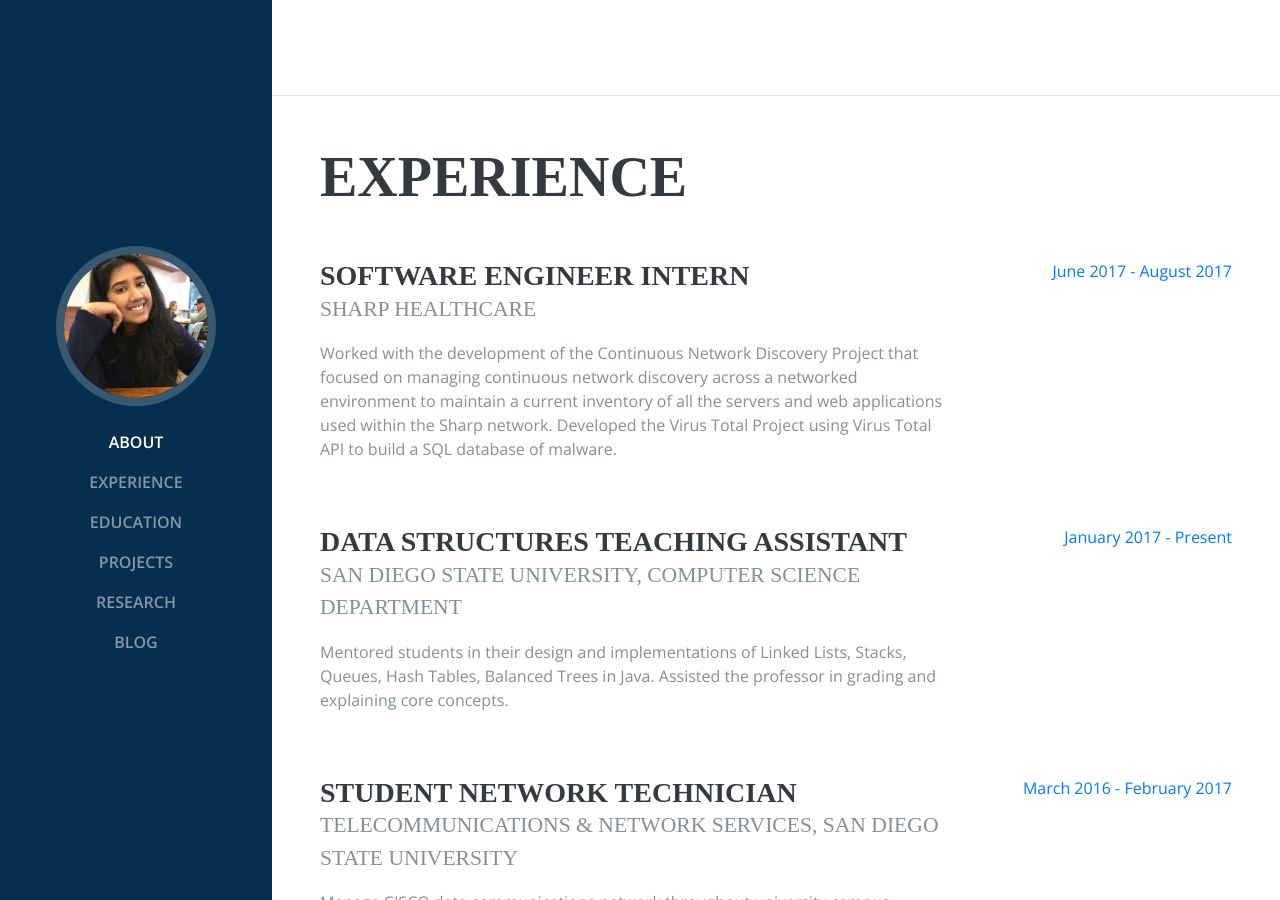
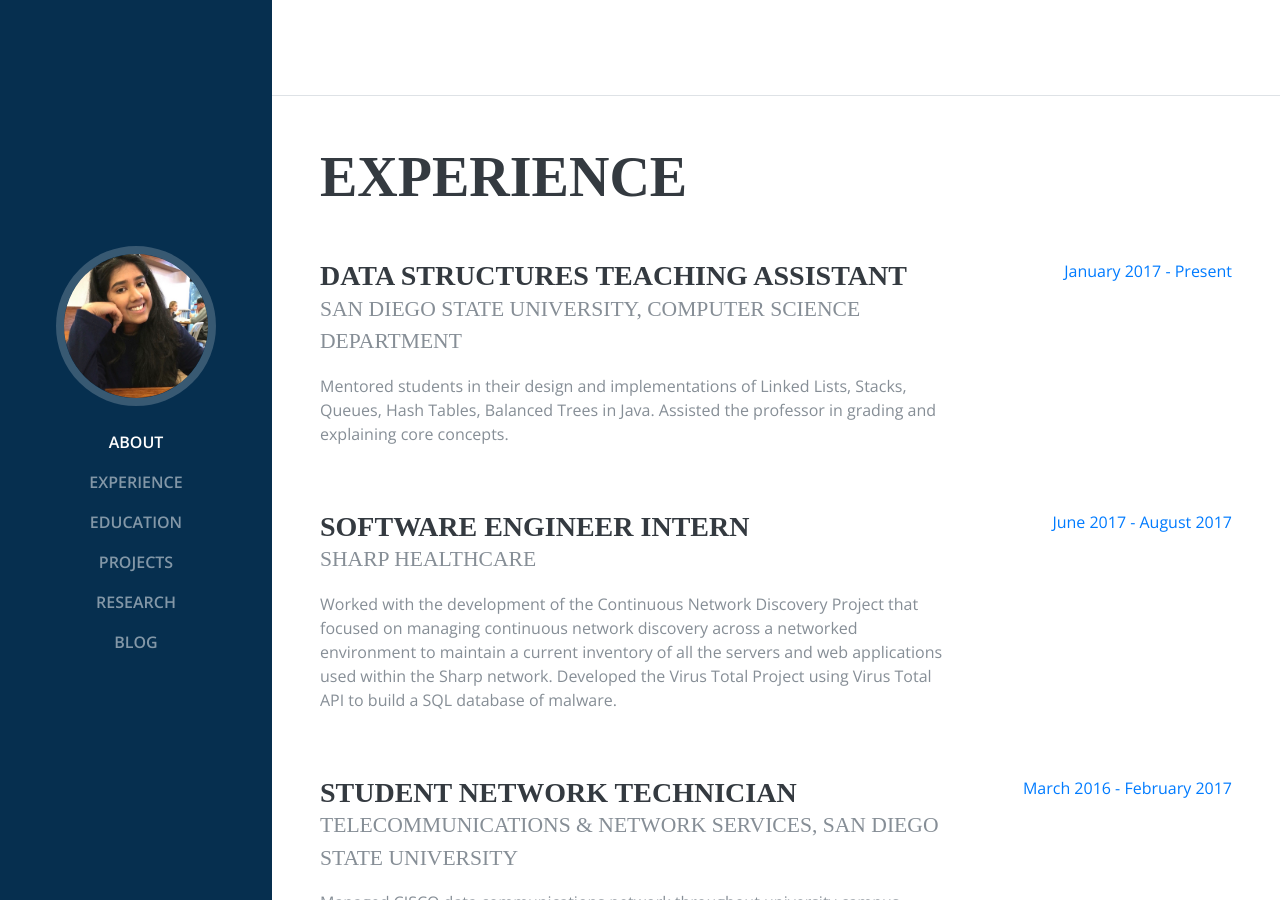
Before and after one commit to rmecwan/rmecwan.github.io, a Jekyll site: the page index.html, which Jekyll copies as it is, in a window 1280 px wide and 900 px high, scrolled down 804 px. Built offline with Jekyll 4.4.1, drawn with Linux system fonts in a browser that asks for light colours; some web fonts are replaced; some of the changed text lies outside the part shown.

Commit message:
Update index.html

```diff
--- a/index.html
+++ b/index.html
@@ -72,7 +72,7 @@
           </div>-->
           <br>
           <br>
-          <p class="mb-5">I am currently a third year student at San Diego State University, pursuing a Bachelor’s degree in Computer Science.</br></br>I have interned as a software engineer for Sharp Healthcare, and during the school year I work as a data structures teaching assistant at San Diego State University, and as a Research Assistant at
+          <p class="mb-5">I am a fourth year student at San Diego State University, pursuing a Bachelor’s degree in Computer Science.</br></br>I have interned as a software engineer for Sharp Healthcare, and during the school year I work as a data structures teaching assistant at San Diego State University, and as a Research Assistant at
           <a href="https://edwards.sdsu.edu/research/" target="_blank"> Edwards Labs</a>. </br></br> When I’m not coding, I like to explore sunny San Diego’s beaches, hiking spots, and try different foods.</p>
           <ul class="list-inline list-social-icons mb-0">
 
@@ -116,19 +116,6 @@
         <div class="my-auto">
           <h2 class="mb-5">Experience</h2>
 
-          <div class="resume-item d-flex flex-column flex-md-row mb-5">
-            <div class="resume-content mr-auto">
-              <h3 class="mb-0">Software Engineer Intern</h3>
-              <div class="subheading mb-3">Sharp Healthcare</div>
-              <p>Worked with the development of the Continuous Network Discovery Project that focused on managing
-              continuous network discovery across a networked environment to maintain a current inventory of all the
-              servers and web applications used within the Sharp network. Developed the Virus Total Project using Virus Total
-              API to build a SQL database of malware. </p>
-            </div>
-            <div class="resume-date text-md-right">
-              <span class="text-primary">June 2017 - August 2017</span>
-            </div>
-          </div>
 
           <div class="resume-item d-flex flex-column flex-md-row mb-5">
             <div class="resume-content mr-auto">
@@ -143,26 +130,30 @@
 
           <div class="resume-item d-flex flex-column flex-md-row mb-5">
             <div class="resume-content mr-auto">
+              <h3 class="mb-0">Software Engineer Intern</h3>
+              <div class="subheading mb-3">Sharp Healthcare</div>
+              <p>Worked with the development of the Continuous Network Discovery Project that focused on managing
+              continuous network discovery across a networked environment to maintain a current inventory of all the
+              servers and web applications used within the Sharp network. Developed the Virus Total Project using Virus Total
+              API to build a SQL database of malware. </p>
+            </div>
+            <div class="resume-date text-md-right">
+              <span class="text-primary">June 2017 - August 2017</span>
+            </div>
+          </div>
+          </div>
+
+          <div class="resume-item d-flex flex-column flex-md-row mb-5">
+            <div class="resume-content mr-auto">
               <h3 class="mb-0">Student Network Technician</h3>
               <div class="subheading mb-3">Telecommunications & Network Services, San Diego State University</div>
-              <p>Manage CISCO data communications network throughout university campus. Configuration of CISCO and Alcatel switches to provide Wi-Fi throughout the campus.</p>
+              <p>Managed CISCO data communications network throughout university campus. Configuration of CISCO and Alcatel switches to provide Wi-Fi throughout the campus.</p>
             </div>
             <div class="resume-date text-md-right">
               <span class="text-primary">March 2016 - February 2017</span>
             </div>
           </div>
 
-          <div class="resume-item d-flex flex-column flex-md-row">
-            <div class="resume-content mr-auto">
-              <h3 class="mb-0">Software Engineering Intern</h3>
-              <div class="subheading mb-3">NYX Inc.</div>
-              <p>Handled database and Web site programming tasks (primarily using Java, SQL, SharePoint). Improved functionality of the company database.
-              Resolved memory corruption and other technical issues by using strengths in coding, debugging and integration testing.
-            </div>
-            <div class="resume-date text-md-right">
-              <span class="text-primary">June 2018 - Present</span>
-            </div>
-          </div>
 
         </div>
 
@@ -198,6 +189,20 @@
 
             <div class="resume-item d-flex flex-column flex-md-row">
                 <div class="resume-content mr-auto">
+                    <h3 class="mb-0">BonAppétit</h3>
+                    <div class="subheading mb-3"></div>
+                    <p> BonAppétit is a web application that recommends users restaurants in their specified radius using the Yelp API. Further, it logs all the restaurants that have been visited in a SQL database.</p>
+
+                </div>
+                <div class="resume-date text-md-right">
+                    <span class="text-primary">In Progress</span>
+                </div>
+            </div>
+            <br>
+            <br>
+
+            <div class="resume-item d-flex flex-column flex-md-row">
+                <div class="resume-content mr-auto">
                     <h3 class="mb-0">Sports Impact Monitor</h3>
                     <div class="subheading mb-3"></div>
                     <p> The Sport Impact Monitor is a universalized device meant to measure the impact force and pressure force of target objects. Looking at the picture above, we see the product is composed of an ADXL 345 accelerometer, breadboard, raspberry pi 2, jumper wires, and an independent power supply. Sports Impact Monitor's features include calculating acceleration, impact force, email notification using twilio. The Sports Impact Monitor also returns a graph of the calculated acceleration and impact force using python without needing the user to go through the specific coordinates. Said features vary based on the dependent or independent mode of the <a href="https://github.com/rmecwan/Sports_Impact_Monitor" target="_blank">Sports Impact Monitor</a>.</p>
@@ -207,7 +212,6 @@
                     <span class="text-primary">Winter 2017</span>
                 </div>
             </div>
-
 
         </div>
 
@@ -248,7 +252,7 @@
                 </p>
             </div>
             <div class="resume-date text-md-right">
-              <span class="text-primary">December 2017</span>
+              <span class="text-primary">[mm-dd-yyyy]</span>
             </div>
           </div>
 
```
